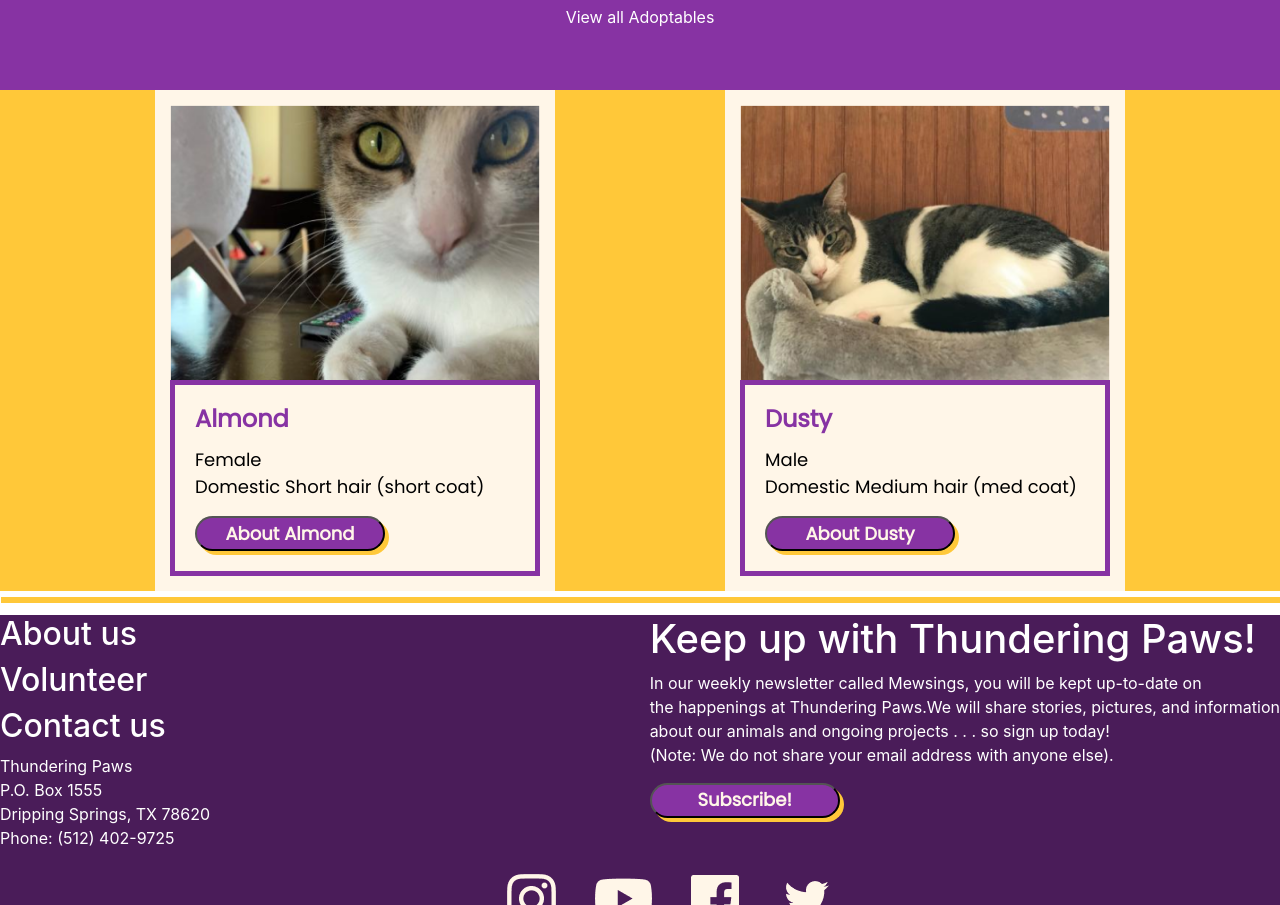
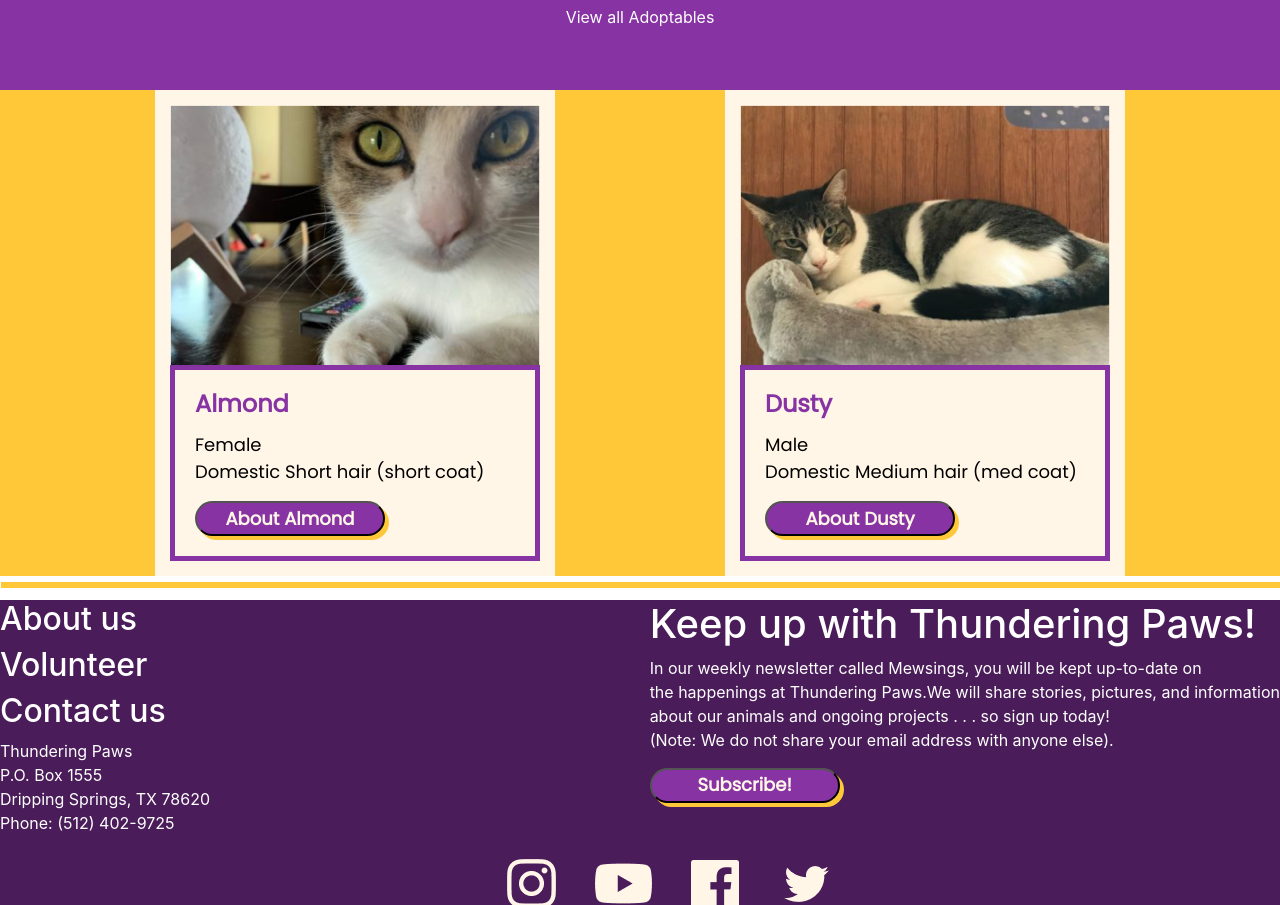
Before and after one commit to alpa33/UX_UI_HW_20, a plain HTML site: page index.html in a window 1280 px wide. Shown: the part 1542-2447 px from the top of the page. Drawn offline with nearby package versions, Linux system fonts and the light colour scheme; files whose address does not match are found by name.

Commit message:
Update index.html

```diff
--- a/index.html
+++ b/index.html
@@ -112,7 +112,7 @@
           </div>
           <div class="card-deck">
             <div class="card3" style="width: 25rem;">
-                <img src="Images\Almond.png" class="card-img-top2" alt="ALmond" width="411px" height="275px">
+                <img src="Images\Almond.png" class="card-img-top2" alt="ALmond" width="411px" height="260px">
                 <div class="card-body">
                   <h5 class="card-title">Almond</h5>
                   <p class="card-text2">Female <br>
@@ -121,7 +121,7 @@
                 </div>
               </div>
               <div class="card3" style="width: 25rem;">
-                <img src="Images\Dusty.png" class="card-img-top2" alt="Dusty" width="411px" height="275px">
+                <img src="Images\Dusty.png" class="card-img-top2" alt="Dusty" width="411px" height="260px">
                 <div class="card-body">
                   <h5 class="card-title">Dusty</h5>
                   <p class="card-text2">Male <br>
```
